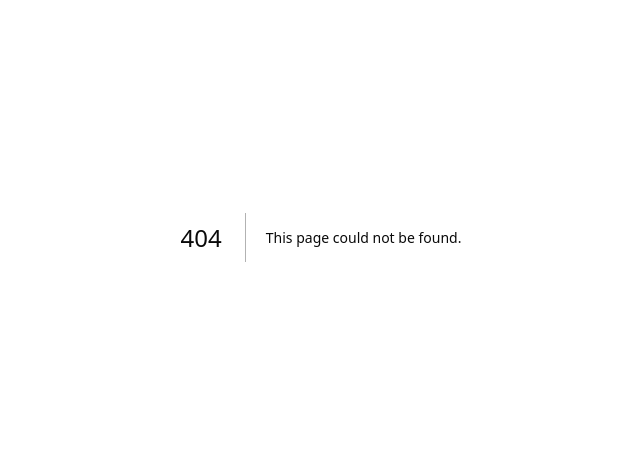
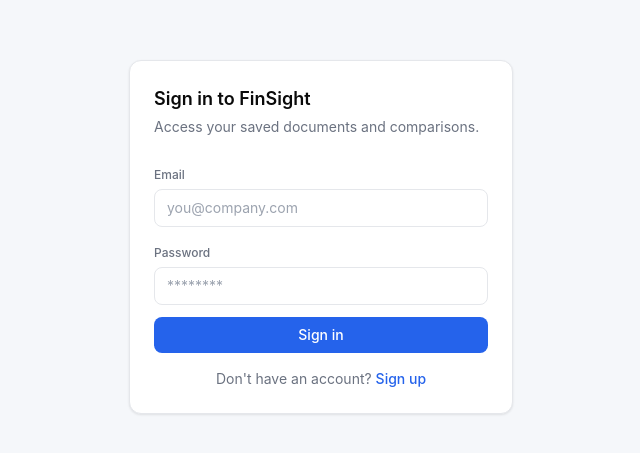
Before and after one commit to karandalmia2003-source/finsight, a Next.js app: page /login in a window 1280 px wide. Before the commit this address had no page. Shown: the part 163-616 px from the top of the page, without its empty margins (319-959 px from the left). Built offline with nearby package versions, Linux system fonts and the light colour scheme; no server answers.

Commit message:
Implement LoginPage component for user authentication
This component handles user login, including email and password input, error handling, and loading states.

```diff
--- /dev/null
+++ b/app/login/page.js
@@ -0,0 +1,90 @@
+"use client";
+
+import { useEffect, useState } from "react";
+import { useRouter } from "next/navigation";
+import Link from "next/link";
+
+export default function LoginPage() {
+    const router = useRouter();
+    const [email, setEmail] = useState("");
+    const [password, setPassword] = useState("");
+    const [error, setError] = useState("");
+    const [loading, setLoading] = useState(false);
+
+  useEffect(() => {
+        fetch("/api/auth/me")
+          .then((res) => (res.ok ? router.replace("/") : null))
+          .catch(() => {});
+  }, [router]);
+
+  const submit = async (e) => {
+        e.preventDefault();
+        setError("");
+        setLoading(true);
+        try {
+                const res = await fetch("/api/auth/login", {
+                          method: "POST",
+                          headers: { "Content-Type": "application/json" },
+                          body: JSON.stringify({ email, password }),
+                });
+                const data = await res.json().catch(() => ({}));
+                if (!res.ok) throw new Error(data.error || "Failed to sign in.");
+                router.push("/");
+                router.refresh();
+        } catch (err) {
+                setError(err.message);
+                setLoading(false);
+        }
+  };
+
+  return (
+        <div className="min-h-screen flex items-center justify-center bg-surface px-4">
+          <div className="w-full max-w-sm bg-white border border-border rounded-xl shadow-card p-6">
+            <h1 className="text-lg font-semibold text-ink mb-1">Sign in to FinSight</h1>
+          <p className="text-sm text-subtle mb-6">Access your saved documents and comparisons.</p>
+
+        <form onSubmit={submit} className="space-y-3">
+              <div>
+                <label className="text-xs font-medium text-subtle">Email</label>
+              <input
+                type="email"
+                required
+                value={email}
+                onChange={(e) => setEmail(e.target.value)}
+                className="mt-1 w-full text-sm rounded-lg border border-border px-3 py-2 outline-none focus:ring-2 focus:ring-accent/40"
+                placeholder="you@company.com"
+              />
+                  </div>
+            <div>
+                              <label className="text-xs font-medium text-subtle">Password</label>
+              <input
+                type="password"
+                required
+                value={password}
+                onChange={(e) => setPassword(e.target.value)}
+                className="mt-1 w-full text-sm rounded-lg border border-border px-3 py-2 outline-none focus:ring-2 focus:ring-accent/40"
+                placeholder="********"
+              />
+                  </div>
+
+  {error && <p className="text-sm text-risk-high">{error}</p>}
+
+            <button
+               type="submit"
+               disabled={loading}
+               className="w-full bg-accent text-white rounded-lg py-2 text-sm font-medium hover:bg-blue-700 transition-colors disabled:opacity-50"
+             >
+               {loading ? "Signing in..." : "Sign in"}
+  </button>
+    </form>
+
+        <p className="text-sm text-subtle mt-4 text-center">
+              Don&apos;t have an account?{" "}
+              <Link href="/signup" className="text-accent font-medium hover:underline">
+                Sign up
+    </Link>
+    </p>
+    </div>
+    </div>
+    );
+}
```
